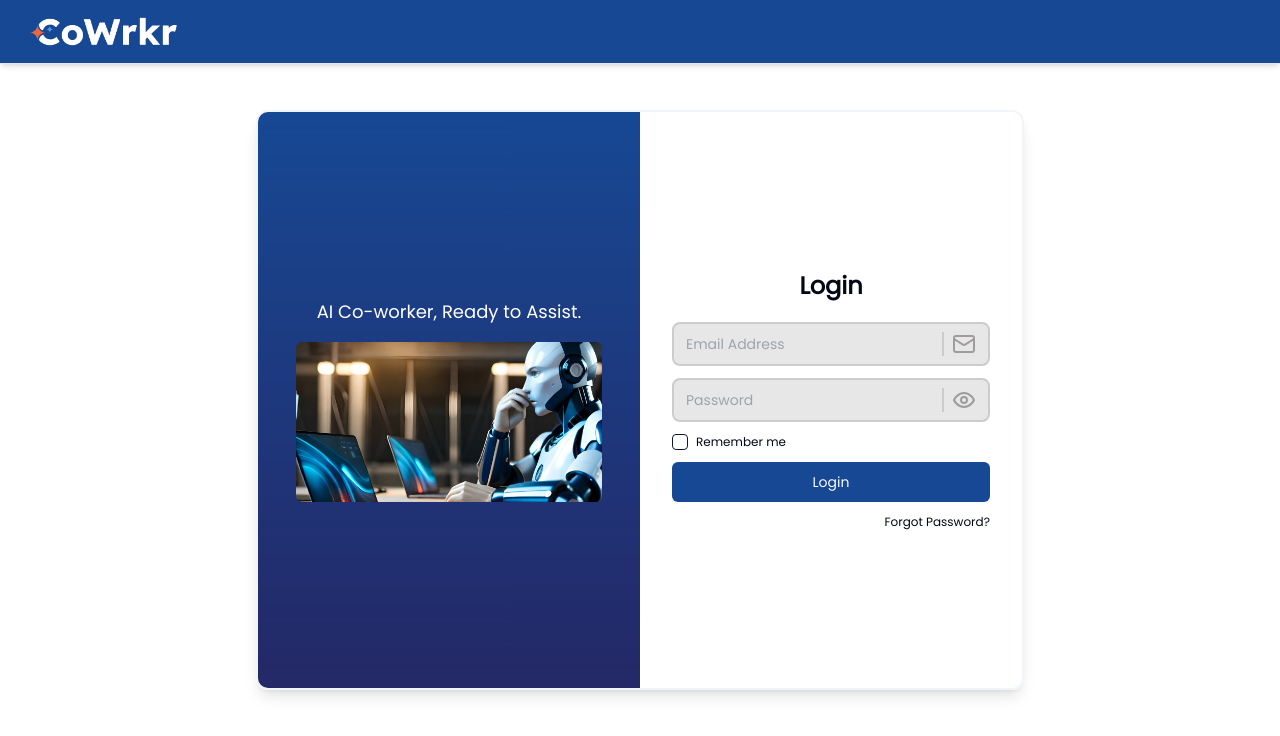
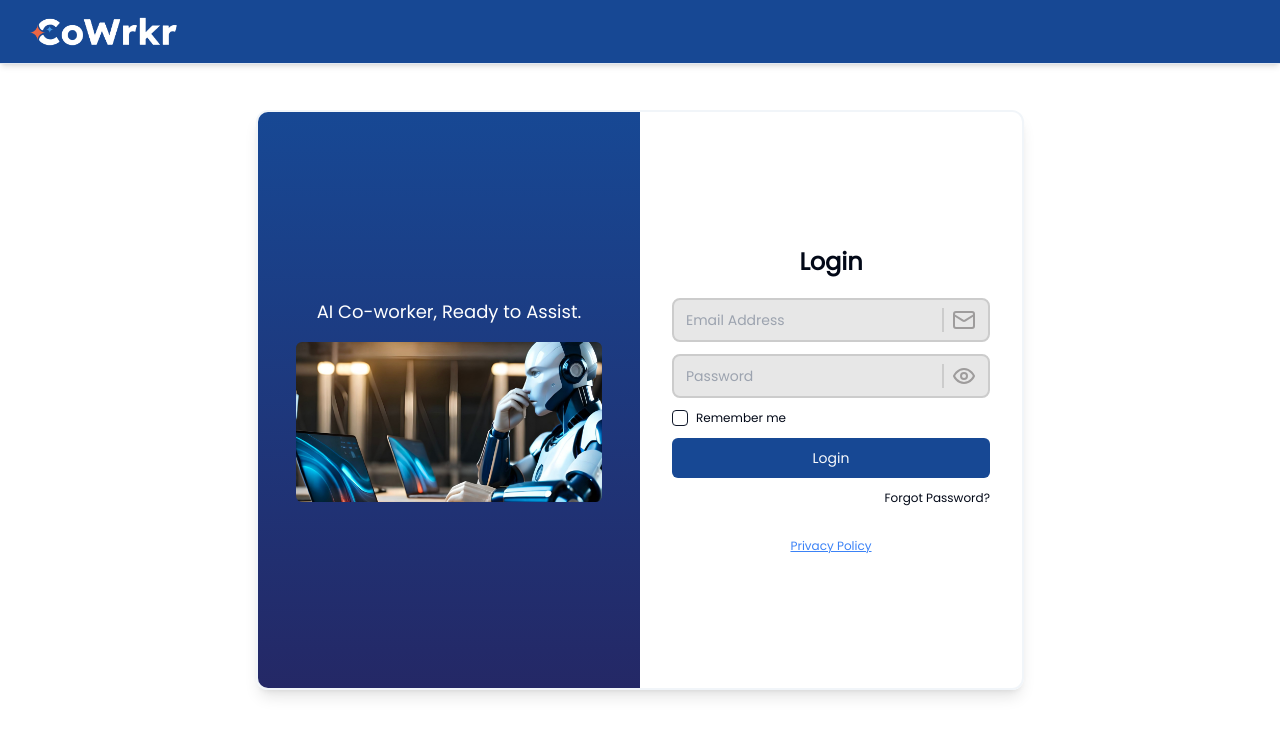
Before and after one commit to sabinss/ai-assistant-frontend, a Next.js app: page /auth/signin in a window 1280 px wide. Shown: the top 736 px of the page. Built offline with nearby package versions, Linux system fonts and the light colour scheme; no server answers.

Commit message:
privacy link

```diff
--- a/src/app/auth/signin/page.tsx
+++ b/src/app/auth/signin/page.tsx
@@ -17,6 +17,7 @@ export default function page() {
   const { register, handleSubmit, formState } = useForm()
   const { errors, isSubmitting } = formState
   const { loginUser } = useAuth()
+  const [showPrivacy, setShowPrivacy] = useState(false)
 
   const onSubmit: SubmitHandler<FieldValues> = async (data) => {
     try {
@@ -24,7 +25,6 @@ export default function page() {
       if (res.status === 201) {
         setError(res?.data?.message)
       }
-      console.log("res.data", res.data)
       if (res.status === 200) {
         loginUser(
           res.data?.user_details,
@@ -156,6 +156,31 @@ export default function page() {
       <p className="mt-3 text-right text-xs">
         <Link href="/auth/forgot-password">Forgot Password?</Link>
       </p>
+      <div className="mt-8 text-center">
+        <p
+          className="cursor-pointer text-xs text-blue-500 underline"
+          onClick={() => setShowPrivacy(true)}
+        >
+          Privacy Policy
+        </p>
+      </div>
+      {showPrivacy && (
+        <div className="fixed inset-0 z-50 flex items-center justify-center bg-black bg-opacity-50">
+          <div className="relative max-h-[90vh] w-[90%] max-w-2xl overflow-y-auto rounded-lg bg-white p-6 shadow-lg">
+            <button
+              onClick={() => setShowPrivacy(false)}
+              className="absolute right-2 top-2 text-gray-500 hover:text-black"
+            >
+              ✖
+            </button>
+            <iframe
+              src="https://mycowrkr.ai/privacy-policy/"
+              className="h-[70vh] w-full border-none"
+              title="Privacy Policy"
+            ></iframe>
+          </div>
+        </div>
+      )}
 
       {/* <div className="mt-3">
 
```
